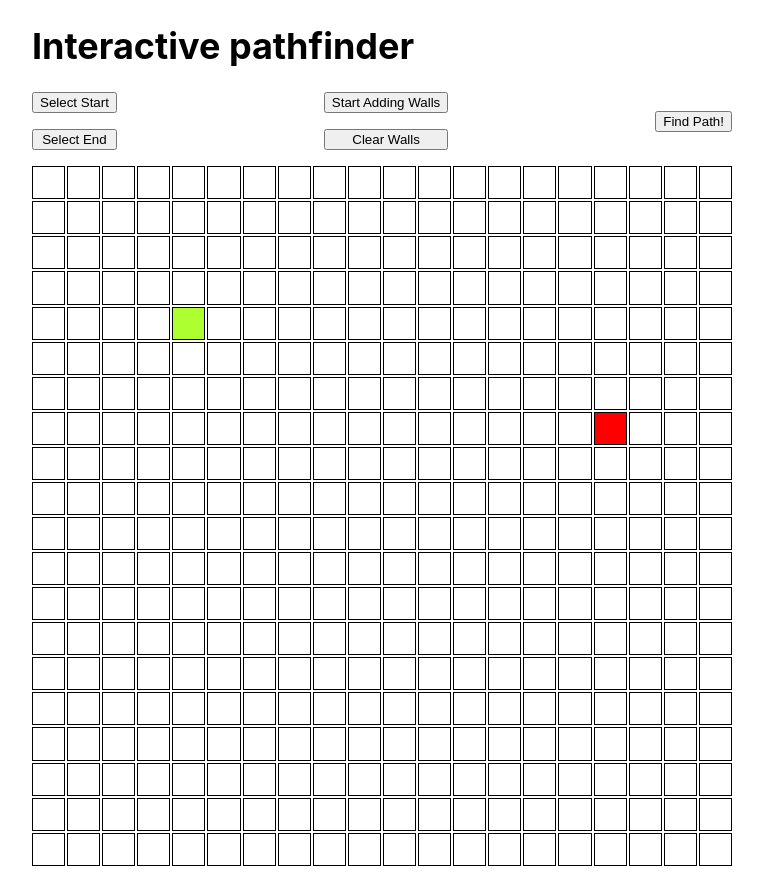
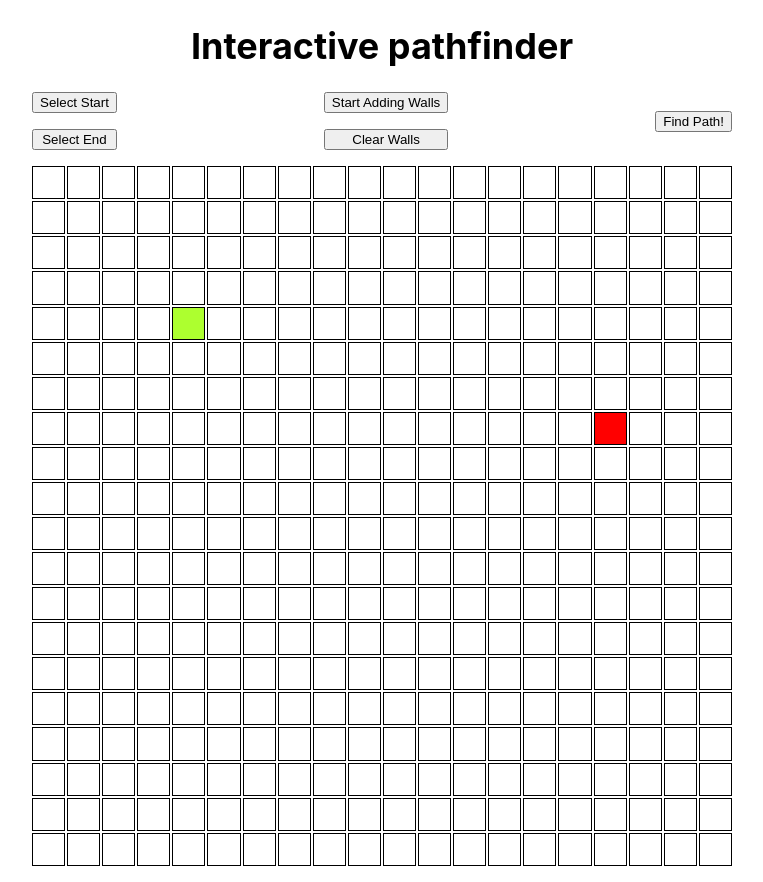
Before and after one commit to shanemcfadden/interactive-pathfinder, a React (Create React App) app: page / in a window 1280 px wide. Shown: the whole page, without its empty margins (258-1021 px from the left). Built offline with nearby package versions, Linux system fonts and the light colour scheme.

Commit message:
Center page header

```diff
--- a/src/components/App/App.jsx
+++ b/src/components/App/App.jsx
@@ -33,7 +33,7 @@ function App() {
   return (
     <div className="App">
       <div className="content-container">
-        <h1>Interactive pathfinder</h1>
+        <h1 className="centered-text">Interactive pathfinder</h1>
         <Dashboard
           setCurrentClickFunction={setCurrentClickFunction}
           startNode={startNode}
--- a/src/index.css
+++ b/src/index.css
@@ -15,3 +15,7 @@ code {
 h1 {
   font-size: 36px;
 }
+
+.centered-text {
+  text-align: center;
+}
```
